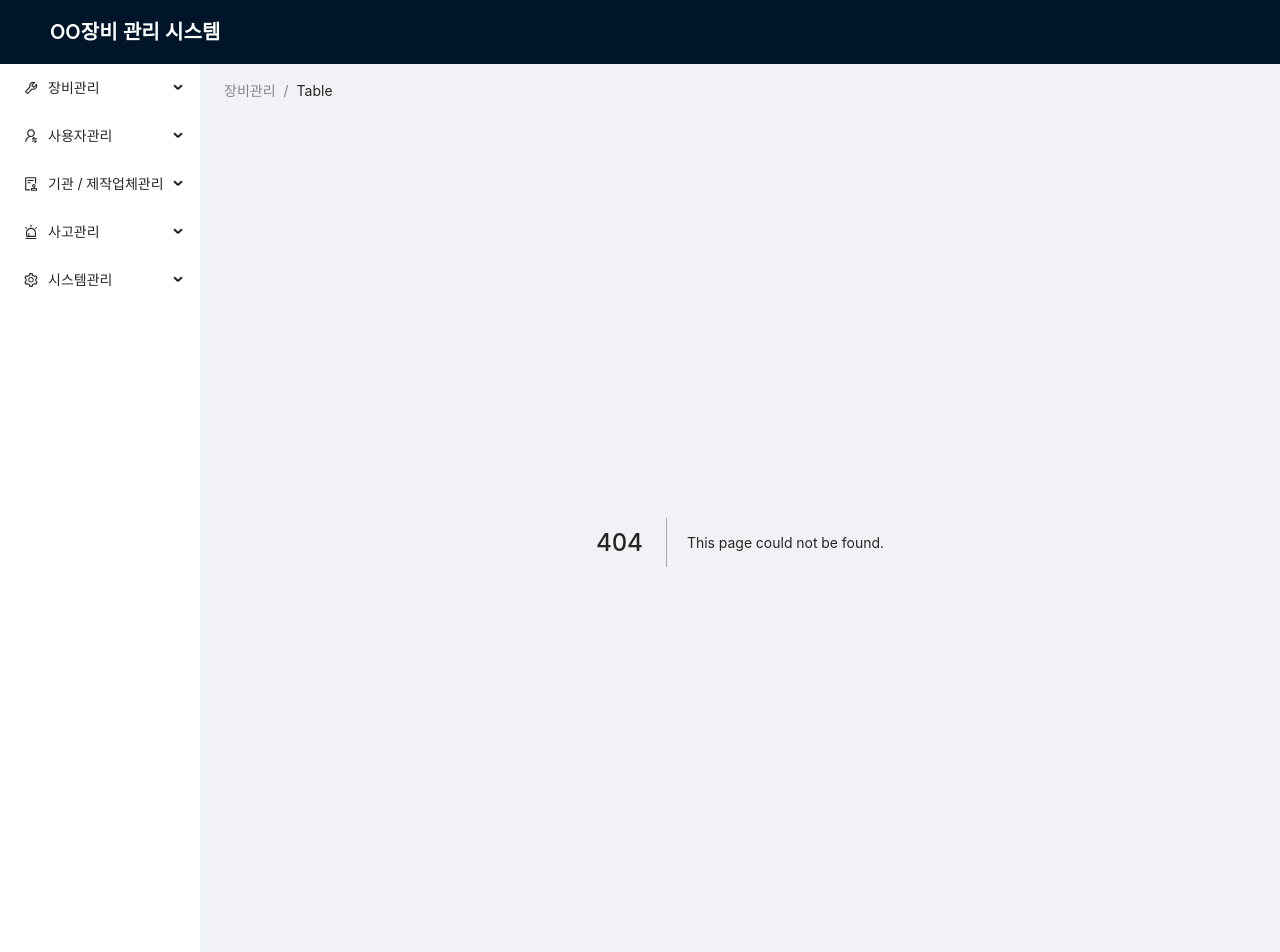
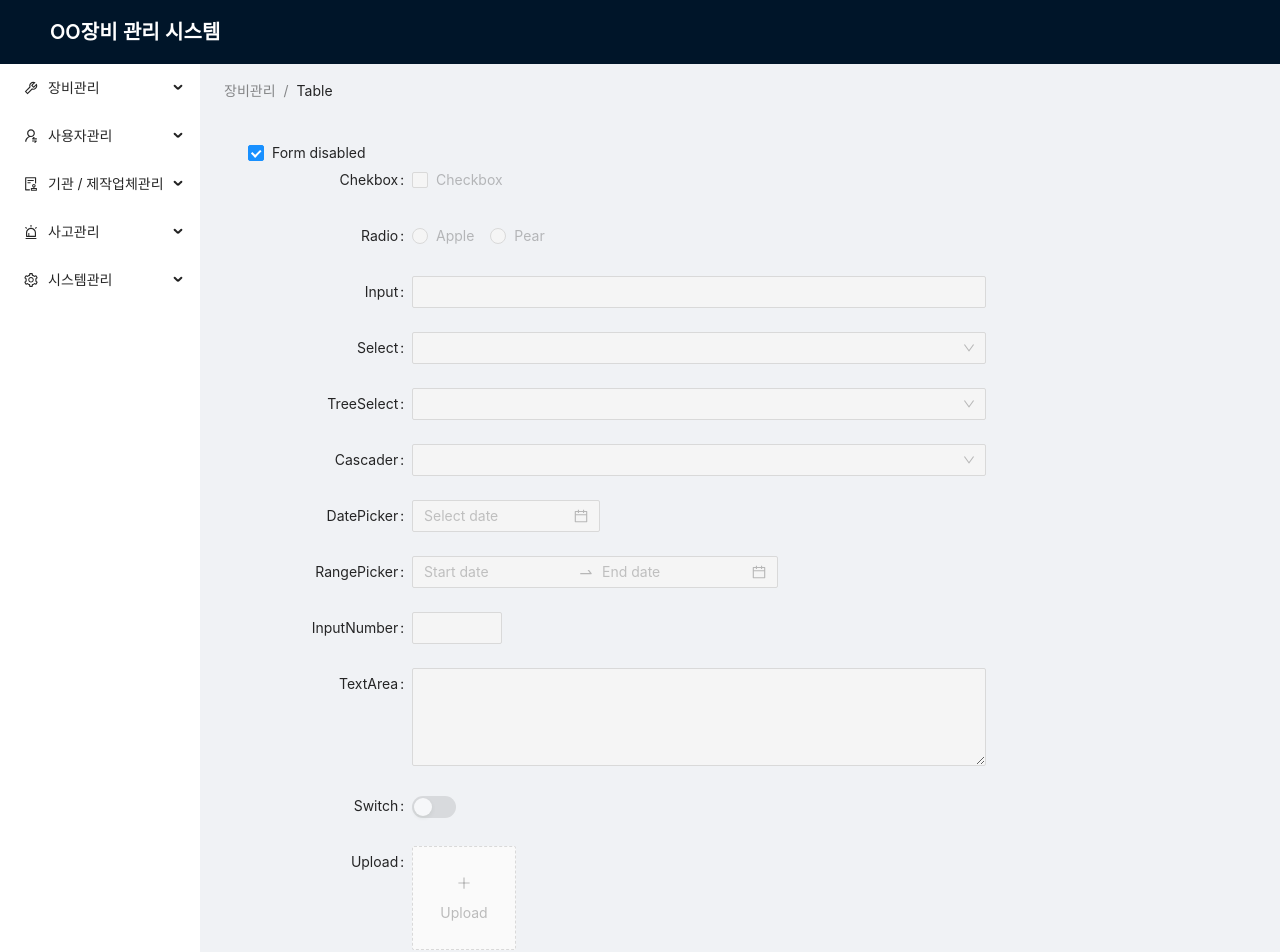
Before and after one commit to darkbright/personDB, a Next.js app in the folder em/: page /equipment/equipment in a window 1280 px wide. Before the commit this address had no page. Shown: the top 952 px of the page. Built offline with nearby package versions, Linux system fonts and the light colour scheme.

Commit message:
ant design test

```diff
--- /dev/null
+++ b/em/pages/equipment/equipment.tsx
@@ -0,0 +1,110 @@
+import React, { useState } from 'react';
+import { PlusOutlined } from '@ant-design/icons';
+import {
+  Form,
+  Input,
+  Button,
+  Radio,
+  Select,
+  Cascader,
+  DatePicker,
+  InputNumber,
+  TreeSelect,
+  Switch,
+  Checkbox,
+  Upload,
+} from 'antd';
+
+const { RangePicker } = DatePicker;
+const { TextArea } = Input;
+
+const FormDisabledDemo = () => {
+  const [componentDisabled, setComponentDisabled] = useState<boolean>(true);
+  const onFormLayoutChange = ({ disabled }: { disabled: boolean }) => {
+    setComponentDisabled(disabled);
+  };
+
+  return (
+    <>
+      <Checkbox checked={componentDisabled} onChange={e => setComponentDisabled(e.target.checked)}>
+        Form disabled
+      </Checkbox>
+      <Form
+        labelCol={{ span: 4 }}
+        wrapperCol={{ span: 14 }}
+        layout="horizontal"
+        onValuesChange={onFormLayoutChange}
+        disabled={componentDisabled}
+      >
+        <Form.Item label="Chekbox" name="disabled" valuePropName="checked">
+          <Checkbox>Checkbox</Checkbox>
+        </Form.Item>
+        <Form.Item label="Radio">
+          <Radio.Group>
+            <Radio value="apple"> Apple </Radio>
+            <Radio value="pear"> Pear </Radio>
+          </Radio.Group>
+        </Form.Item>
+        <Form.Item label="Input">
+          <Input />
+        </Form.Item>
+        <Form.Item label="Select">
+          <Select>
+            <Select.Option value="demo">Demo</Select.Option>
+          </Select>
+        </Form.Item>
+        <Form.Item label="TreeSelect">
+          <TreeSelect
+            treeData={[
+              { title: 'Light', value: 'light', children: [{ title: 'Bamboo', value: 'bamboo' }] },
+            ]}
+          />
+        </Form.Item>
+        <Form.Item label="Cascader">
+          <Cascader
+            options={[
+              {
+                value: 'zhejiang',
+                label: 'Zhejiang',
+                children: [
+                  {
+                    value: 'hangzhou',
+                    label: 'Hangzhou',
+                  },
+                ],
+              },
+            ]}
+          />
+        </Form.Item>
+        <Form.Item label="DatePicker">
+          <DatePicker />
+        </Form.Item>
+        <Form.Item label="RangePicker">
+          <RangePicker />
+        </Form.Item>
+        <Form.Item label="InputNumber">
+          <InputNumber />
+        </Form.Item>
+        <Form.Item label="TextArea">
+          <TextArea rows={4} />
+        </Form.Item>
+        <Form.Item label="Switch" valuePropName="checked">
+          <Switch />
+        </Form.Item>
+        <Form.Item label="Upload" valuePropName="fileList">
+          <Upload action="/upload.do" listType="picture-card">
+            <div>
+              <PlusOutlined />
+              <div style={{ marginTop: 8 }}>Upload</div>
+            </div>
+          </Upload>
+        </Form.Item>
+        <Form.Item label="Button">
+          <Button>Button</Button>
+        </Form.Item>
+      </Form>
+    </>
+  );
+};
+
+export default () => <FormDisabledDemo />;
```
Also changed, not shown: em/pages/equipment/qrcode.tsx (added, +52 -0 lines), em/pages/user/admin.tsx (added, +62 -0 lines).
